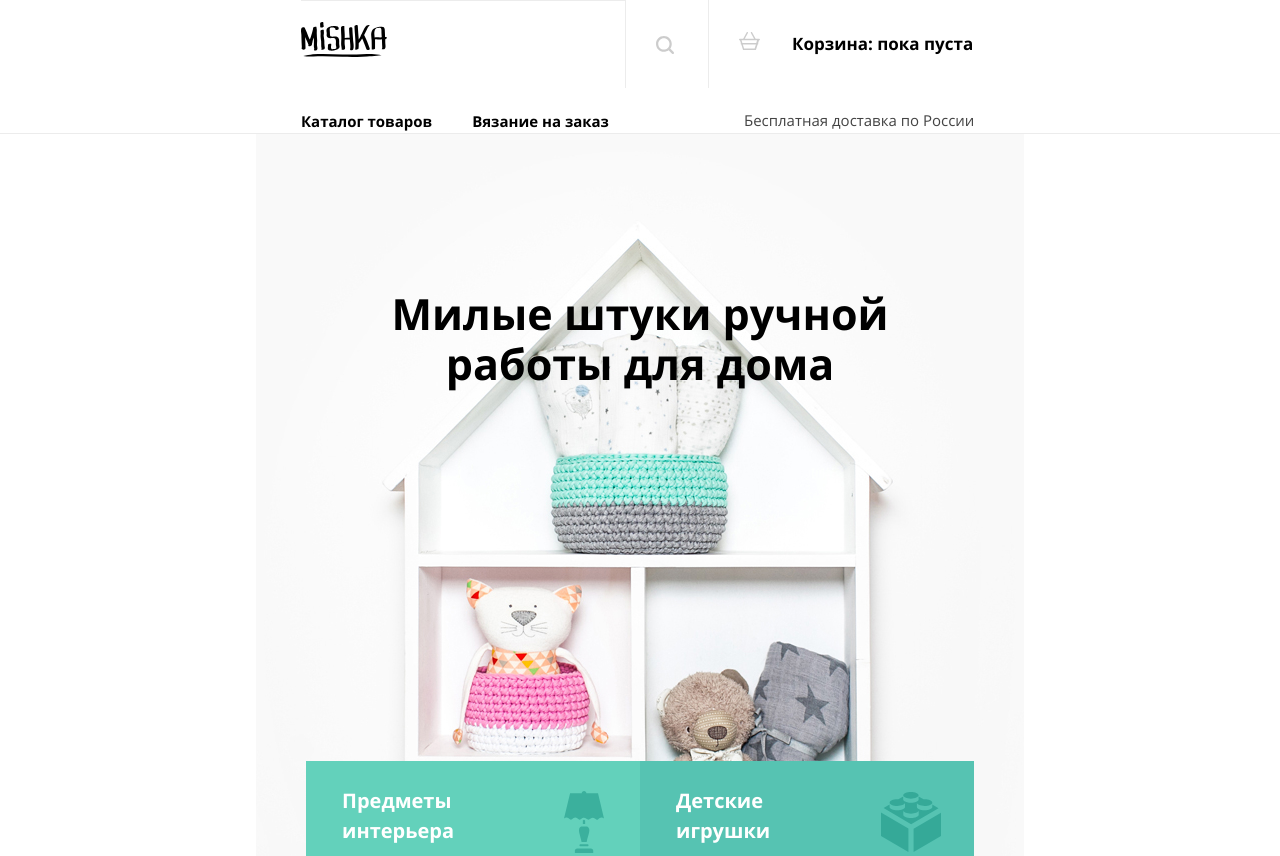
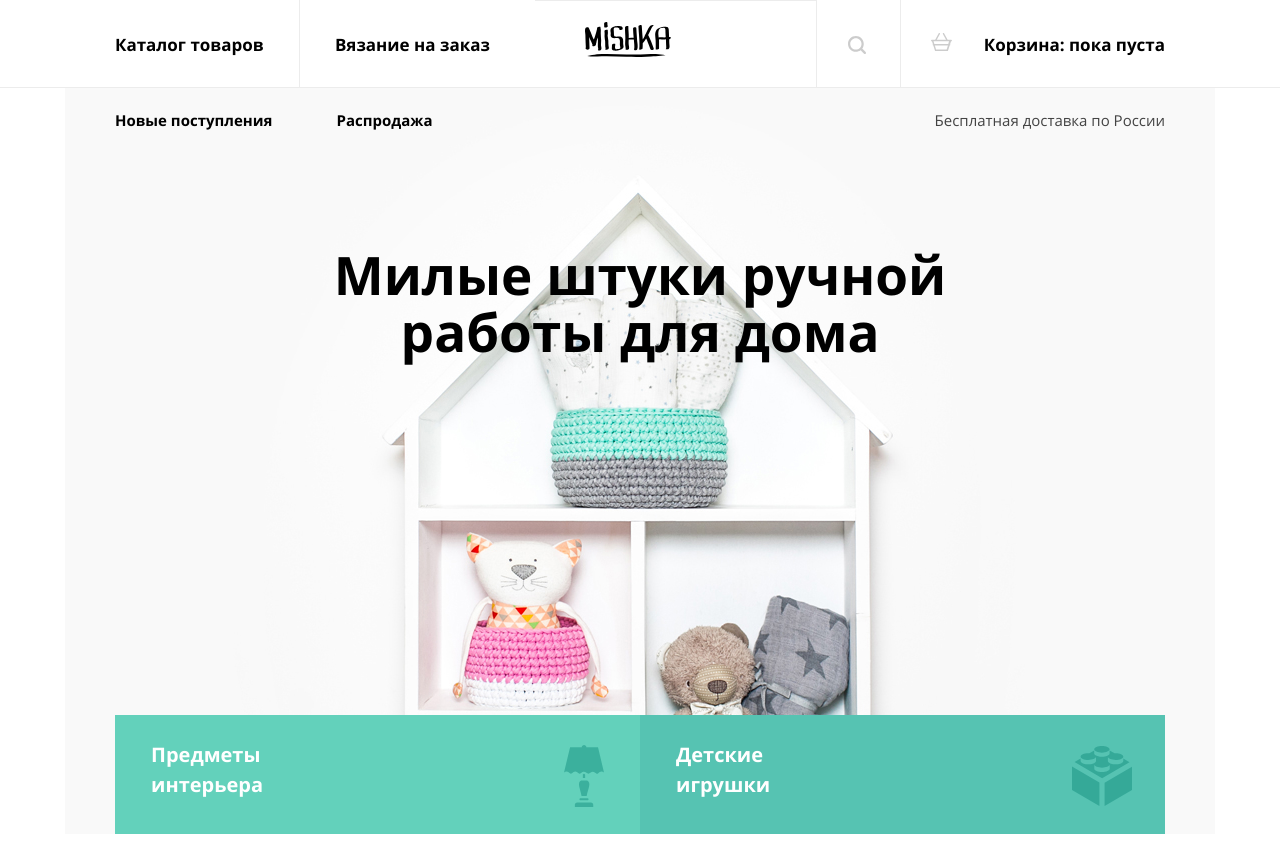
Before and after one commit to faleen88/1706423-mishka-22, a website: page source/index.html in a window 1280 px wide. Shown: the top 856 px of the page. Drawn offline with nearby package versions, Linux system fonts and the light colour scheme; files that its build step writes are made by us from their sources; files whose address does not match are found by name.

Commit message:
Добавляет стили навигации и секции товаров для desktop

```diff
--- a/source/index.html
+++ b/source/index.html
@@ -37,6 +37,16 @@
                   <path opacity="0.2" d="M20.1884 6.85716H16.6377L13.1884 0.380944C12.9855 -8.61287e-06 12.5797 -0.0952351 12.1739 0.0952412C11.7681 0.285717 11.6667 0.66667 11.8696 1.04762L15.0145 6.85716H5.7826L8.92753 1.04762C9.13043 0.66667 8.92754 0.285717 8.6232 0.0952412C8.2174 -0.0952351 7.8116 0.0952295 7.6087 0.380944L4.1594 6.85716H0.811583C0.405785 6.85716 0 7.14286 0 7.61905C0 8 0.304336 8.38094 0.811583 8.38094H1.01449L1.92753 11.2381C1.72463 11.3333 1.62317 11.5238 1.62317 11.8095C1.62317 12.1905 1.92753 12.4762 2.33332 12.4762L4.05797 18H16.942L18.6667 12.4762C19.0725 12.4762 19.3768 12.1905 19.3768 11.8095C19.3768 11.619 19.2754 11.3333 19.0725 11.2381L19.9855 8.38094H20.1884C20.5942 8.38094 21 8.09524 21 7.61905C21 7.14286 20.5942 6.85716 20.1884 6.85716ZM15.6232 16.4762H5.07247L3.85506 12.381H16.942L15.6232 16.4762ZM17.2464 10.9524H3.34782L2.53623 8.28573H18.058L17.2464 10.9524Z" fill="black"/>
                 </svg>
                 Корзина: пока пуста
+              </a>
+            </li>
+            <li class="main-nav__item main-nav__item--new">
+              <a class="main-nav__link" href="#">
+                Новые поступления
+              </a>
+            </li>
+            <li class="main-nav__item main-nav__item--sale">
+              <a class="main-nav__link" href="#">
+                Распродажа
               </a>
             </li>
             <li class="main-nav__item main-nav__item--delivery">
@@ -139,6 +149,7 @@
 
       <section class="reviews">
         <div class="reviews__container">
+          <div class="reviews__flex">
             <h2 class="reviews__title">Отзывы</h2>
             <div class="reviews__list">
               <blockquote class="reviews__item">
@@ -152,6 +163,7 @@
               </div>
             </div>
             <a class="reviews__button button" href="#">Написать</a>
+          </div>
         </div>
       </section>
 
--- a/source/sass/blocks/goods.scss
+++ b/source/sass/blocks/goods.scss
@@ -7,9 +7,12 @@
 
   @media (min-width: $tablet-width) {
     background-image: url("../img/hero-desktop2.jpg");
-    background-repeat: no-repeat;
     background-position: 50% 0;
     height: 746px;
+  }
+
+  @media (min-width: $desktop-width) {
+    background-image: url("../img/hero-desktop1.jpg");
   }
 }
 
@@ -19,6 +22,10 @@
 
   @media (min-width: $tablet-width) {
     width: 768px;
+  }
+
+  @media (min-width: $desktop-width) {
+    width: 1150px;
   }
 }
 
@@ -34,6 +41,13 @@
     line-height: 50px;
     padding-top: 155px;
     padding-bottom: 372px;
+  }
+
+  @media (min-width: $desktop-width) {
+    font-size: 53px;
+    line-height: 57px;
+    padding-top: 158px;
+    padding-bottom: 355px;
   }
 }
 
--- a/source/sass/blocks/main-nav.scss
+++ b/source/sass/blocks/main-nav.scss
@@ -1,10 +1,21 @@
+.main-nav {
+  @media (min-width: $tablet-width) {
+    position: relative;
+    margin-bottom: -45px;
+  }
+}
+
 .main-nav__container {
   width: 320px;
   margin: 0 auto;
   position: relative;
 
   @media (min-width: $tablet-width) {
-    width: 678px;
+    width: 668px;
+  }
+
+  @media (min-width: $desktop-width) {
+    width: 1050px;
   }
 }
 
@@ -52,6 +63,7 @@
   @media (min-width: $tablet-width) {
     display: flex;
     flex-wrap: wrap;
+    justify-content: space-between;
   }
 }
 
@@ -62,6 +74,10 @@
   @media (min-width: $tablet-width) {
     padding: 21px 238px 17px 0;
     border-right: 1px solid $lightgrey;
+  }
+
+  @media (min-width: $desktop-width) {
+    padding: 21px 145px 17px 50px;
   }
 }
 
@@ -95,12 +111,20 @@
     }
 
     &--basket {
-      padding: 32px 0 32px 83px;
+      padding: 32px 0 32px 78px;
+    }
+
+    &--new {
+      display: none;
+    }
+
+    &--sale {
+      display: none;
     }
 
     &--delivery {
       order: 2;
-      padding: 20px 0 0 95px;
+      padding: 20px 0 0 89px;
     }
 
     .main-nav__text {
@@ -110,10 +134,47 @@
       color: $darkgrey;
     }
   }
+
+  @media (min-width: $desktop-width) {
+    &--catalog {
+      order: -1;
+      font-size: 17px;
+      padding: 32.5px 35px 31.5px 0;
+      border-right: 1px solid $lightgrey;
+    }
+
+    &--order {
+      order: -1;
+      font-size: 17px;
+      padding: 32.5px 45px 31.5px 35px;
+    }
+
+    &--basket {
+      padding: 32.5px 0 31.5px 83px;
+    }
+
+    &--new {
+      display: block;
+      font-size: 15px;
+      padding: 20px 28px 0 0;
+    }
+
+    &--sale {
+      display: block;
+      font-size: 15px;
+      padding: 20px 208px 0 36px;
+    }
+
+    &--delivery {
+      padding: 20px 0 0 294px;
+    }
+  }
 }
 
-@media (max-width: $tablet-width) {
-  .main-nav__item--delivery {
+@media (max-width: $mobile-width-only) {
+  .main-nav__item--delivery,
+  .main-nav__item--new,
+  .main-nav__item--sale {
     display: none;
   }
 }
--- a/source/sass/blocks/reviews.scss
+++ b/source/sass/blocks/reviews.scss
@@ -1,10 +1,3 @@
-@media (min-width: $tablet-width) {
-  .reviews {
-    background-image: url("../img/review1.jpg");
-    background-repeat: no-repeat;
-  }
-}
-
 .reviews__container {
   width: 260px;
   margin: 0 auto;
@@ -13,6 +6,13 @@
   @media (min-width: $tablet-width) {
     width: 668px;
     padding: 76px 50px 86px;
+    background-image: url("../img/review1.jpg");
+    background-repeat: no-repeat;
+  }
+}
+
+.reviews__flex {
+  @media (min-width: $tablet-width) {
     display: flex;
     flex-wrap: wrap;
     justify-content: space-between;
@@ -144,7 +144,7 @@
   }
 }
 
-.reviews__container .reviews__button {
+.reviews__flex .reviews__button {
   @media (min-width: $tablet-width) {
     order: -1;
     width: 171px;
```
Also changed, not shown: source/img/hero-desktop1.jpg (added). Lines whose indentation alone changed are shown as unchanged.
